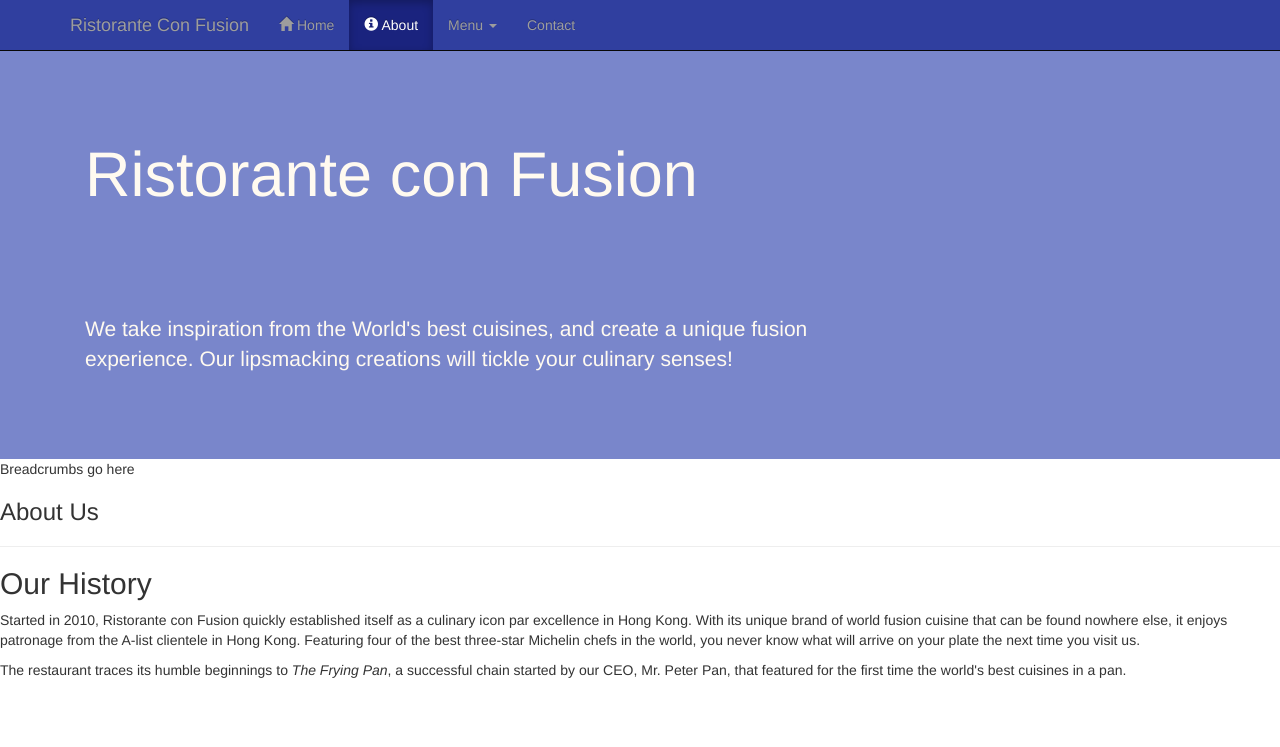
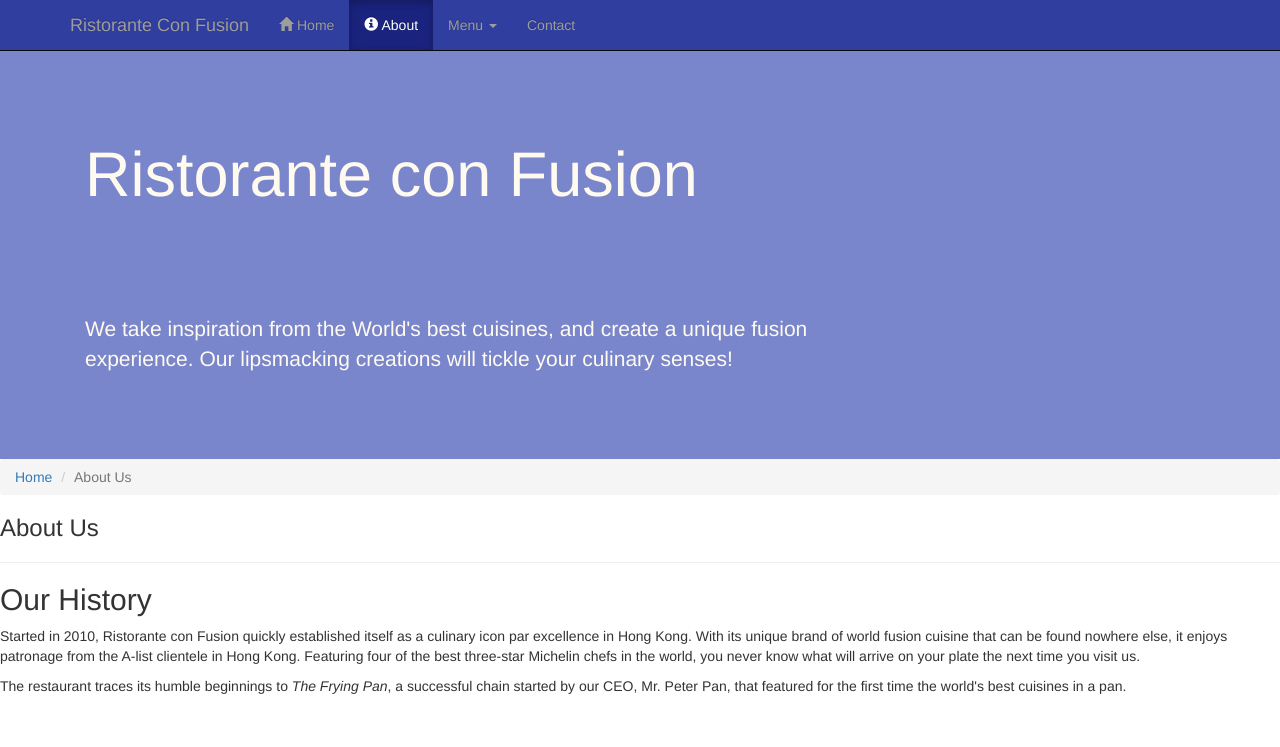
Before and after one commit to freddy120/BootstrapCoursera_conFusion, a plain HTML site: page aboutus.html in a window 1280 px wide. Shown: the top 747 px of the page. Drawn offline with nearby package versions, Linux system fonts and the light colour scheme.

Commit message:
add breadcrumbs

```diff
--- a/aboutus.html
+++ b/aboutus.html
@@ -82,7 +82,10 @@
     <div>
         <div>
             <div>
-                Breadcrumbs go here
+                <ol class="breadcrumb">
+                    <li><a href="index.html">Home</a></li>
+                    <li class="active">About Us</li>
+                </ol>
             </div>
             <div>
                <h3>About Us</h3>
```
